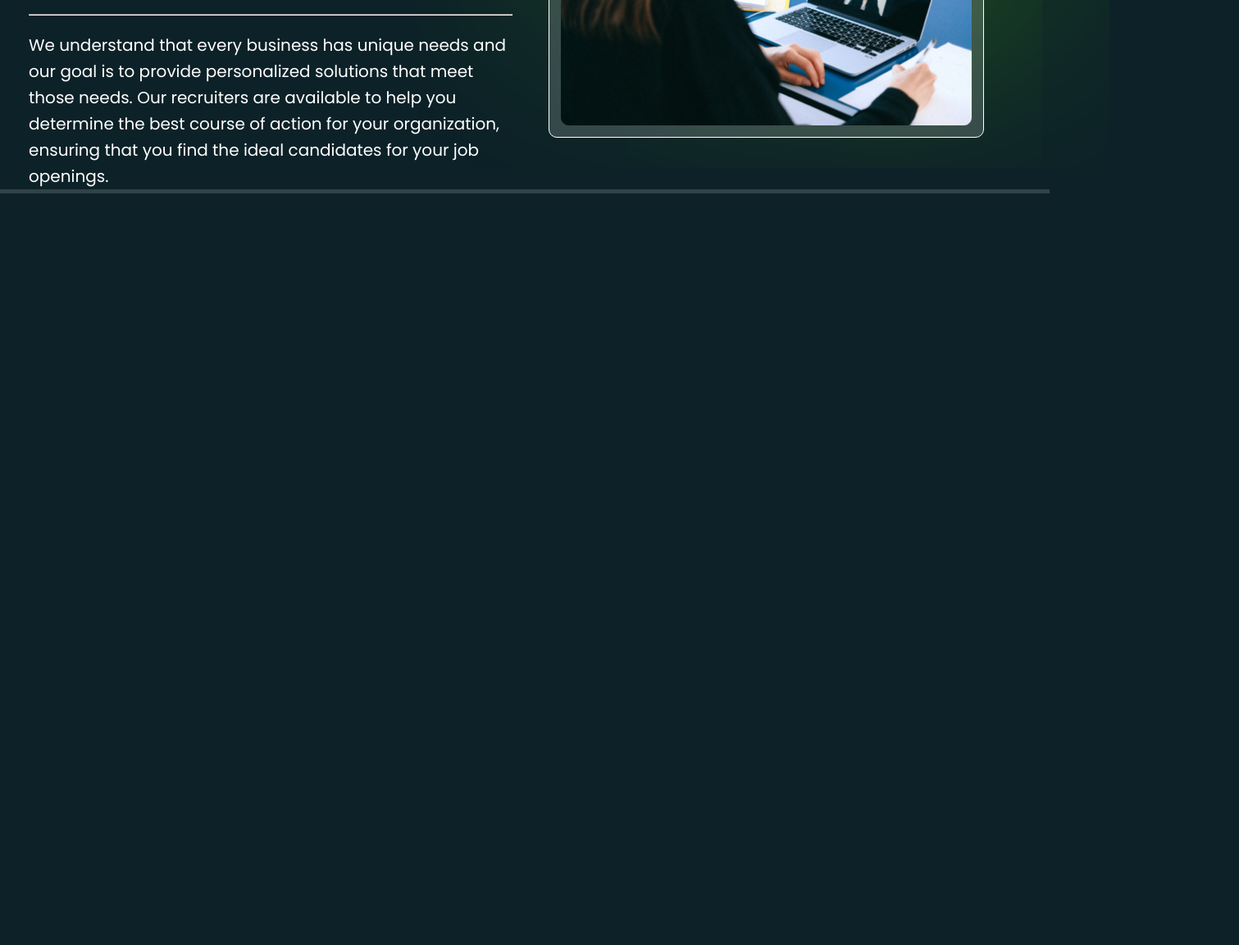
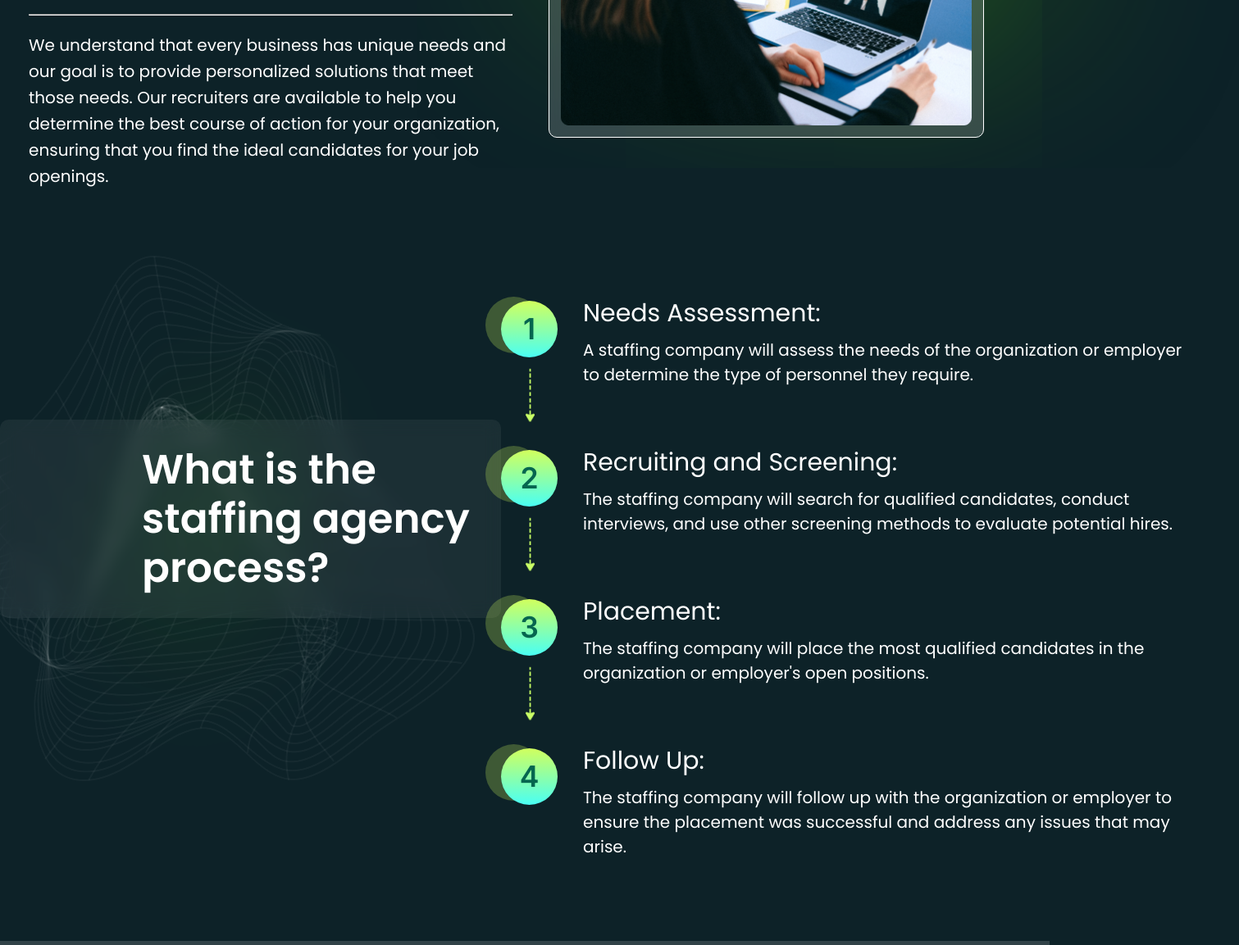
Before and after one commit to sthika/QA-exam, a plain HTML site: page index.html in a window 1280 px wide. Shown: the part 1574-2727 px from the top of the page at 82% size, 1511 px wide, since content can reach past the window. Before the commit the page ends 1810 px from the top, so only its background shows below. Drawn offline with nearby package versions, Linux system fonts and the light colour scheme.

Commit message:
added process section

```diff
--- a/index.html
+++ b/index.html
@@ -217,6 +217,53 @@
             </div>
         </div>
     </section>
+
+    <section class="process">
+        <div class="process__wrapper">
+            <div class="process__abstract">
+                <div class="process__name">
+                    <h3 class="process__title">What is the staffing agency process?</h3>
+                </div>
+            </div>
+            <div class="process__stages">
+                <div class="process__icon arrow">
+                    <span class="process__number">1</span>
+                </div>
+                <div class="process__desc">
+                    <h4 class="process__caption">Needs Assessment: </h4>
+                    <p class="process__text">A staffing company will assess the
+                        needs of the organization or employer to determine the type of personnel they require.</p>
+                </div>
+                <div class="process__icon arrow">
+                    <span class="process__number">2</span>
+                </div>
+                <div class="process__desc">
+                    <h4 class="process__caption">Recruiting and Screening:</h4>
+                    <p class="process__text">The staffing company will search for qualified candidates, conduct
+                        interviews,
+                        and use other screening methods to evaluate potential hires.</p>
+                </div>
+                <div class="process__icon arrow">
+                    <span class="process__number">3</span>
+                </div>
+                <div class="process__desc">
+                    <h4 class="process__caption">Placement:</h4>
+                    <p class="process__text">The staffing company will place the most qualified candidates in the
+                        organization or employer's open positions.</p>
+                </div>
+                <div class="process__icon">
+                    <span class="process__number">4</span>
+                </div>
+                <div class="process__desc">
+                    <h4 class="process__caption">Follow Up:</h4>
+                    <p class="process__text">The staffing company will follow up with the organization or employer to
+                        ensure the
+                        placement was successful and address any issues that may arise.</p>
+                </div>
+
+            </div>
+        </div>
+    </section>
 </body>
 
 </html>
--- a/style.css
+++ b/style.css
@@ -113,9 +113,9 @@ body {
     display: flex;
     flex-direction: column;
     align-items: center;
+    justify-content: center;
     padding: 206px 0 165px;
     font-family: 'Inter';
-
 }
 
 .main__title {
@@ -159,7 +159,6 @@ body {
     flex-direction: column;
     align-items: center;
     padding: 14px 0 8px;
-
 }
 
 .main__icon {
@@ -181,11 +180,10 @@ body {
 /* about */
 .about {
     border-top: 3px solid #FFFFFF;
-    border-bottom: 5px solid #FFFFFF26;
 }
 
 .about__wrapper {
-    padding: 97px 20px 0px;
+    margin: 97px 20px 0;
     display: flex;
     position: relative;
 }
@@ -203,8 +201,8 @@ body {
     -webkit-background-clip: text;
     -webkit-text-stroke: 1.57px transparent;
     position: absolute;
-    top: -60px;
-    left: -165px;
+    top: -147px;
+    left: -185px;
     z-index: -100;
     max-width: 967px;
 }
@@ -266,7 +264,7 @@ body {
     width: 621px;
     height: 435px;
     position: absolute;
-    top:70px;
+    top: 70px;
     left: -70px;
     z-index: -100;
     transform: rotate(12deg) translate(0px, 0px);
@@ -274,6 +272,7 @@ body {
     justify-content: center;
     align-items: end;
 }
+
 .about__box-small {
     width: 400px;
     height: 250px;
@@ -293,3 +292,123 @@ body {
     width: 100%;
     height: 100%;
 }
+
+/* process */
+
+.process__wrapper {
+    display: flex;
+    justify-content: space-between;
+    padding: 81px 162px 130px 0;
+    border-bottom: 5px solid #FFFFFF26;
+
+}
+
+.process__abstract {
+    width: 611px;
+    height: 641px;
+    background-image: url(./images/process__abstract.png);
+    background-size: contain;
+    background-repeat: no-repeat;
+    background-position: left;
+    display: flex;
+    justify-content: center;
+    align-items: center;
+    position: relative;
+}
+
+.process__abstract::before {
+    content: "";
+    background-image: url(./images/Ellipse.png);
+    position: absolute;
+    z-index: -100;
+    width: 411.05px;
+    height: 610px;
+    background-size: contain;
+    transform: rotate(16.35deg);
+    filter: blur(30px);
+}
+
+.process__name {
+    width: 611px;
+    height: 242px;
+    background: rgba(255, 255, 255, 0.06);
+    backdrop-filter: blur(10.1395px);
+    border-radius: 10px;
+    padding: 31px 29px 31px 173px;
+}
+
+.process__stages {
+    display: grid;
+    grid-template-columns: 69px 800px;
+    grid-template-rows: repeat(4, 105px);
+    grid-column-gap: 31px;
+    grid-row-gap: 77px;
+    padding: 55px 0 0;
+}
+
+.process__icon {
+    width: 69px;
+    height: 69px;
+    background: linear-gradient(180deg, #D1FF5D 0%, #49FFF4 100%);
+    backdrop-filter: blur(3.0032px);
+    border-radius: 68.5185px;
+    text-align: center;
+
+    box-shadow:
+        -19px -5px 0px 0px rgba(209, 255, 93, 0.25),
+        inset 0px 0px 0px 0px rgba(73, 255, 244, 0.11);
+}
+
+.process__desc {
+    max-width: 740px;
+}
+
+.process__name {
+    width: 611px;
+    height: 242px;
+    background: rgba(255, 255, 255, 0.06);
+    backdrop-filter: blur(10.1395px);
+    border-radius: 10px;
+    padding: 31px 29px 31px 173px;
+}
+
+.process__title {
+    font-weight: 600;
+    font-size: 50px;
+    line-height: 60px;
+
+}
+
+.process__caption {
+    font-weight: 500;
+    font-size: 30px;
+    line-height: 30px;
+    margin-bottom: 15px;
+}
+
+.process__text {
+    font-weight: 400;
+    font-size: 20px;
+    line-height: 30px;
+}
+
+.process__number {
+    display: inline-block;
+    font-family: 'Inter';
+    font-weight: 700;
+    font-size: 35.6296px;
+    line-height: 69px;
+    color: #05664F;
+}
+
+.arrow::after {
+    content: "";
+    background-image: url(./images/Regular.png);
+    width: 69px;
+    height: 73px;
+    position: absolute;
+    bottom: -84px;
+    left: 30px;
+    background-size: contain;
+    background-repeat: no-repeat;
+}
```
Also changed, not shown: images/Regular.png (added), 1 other file.
